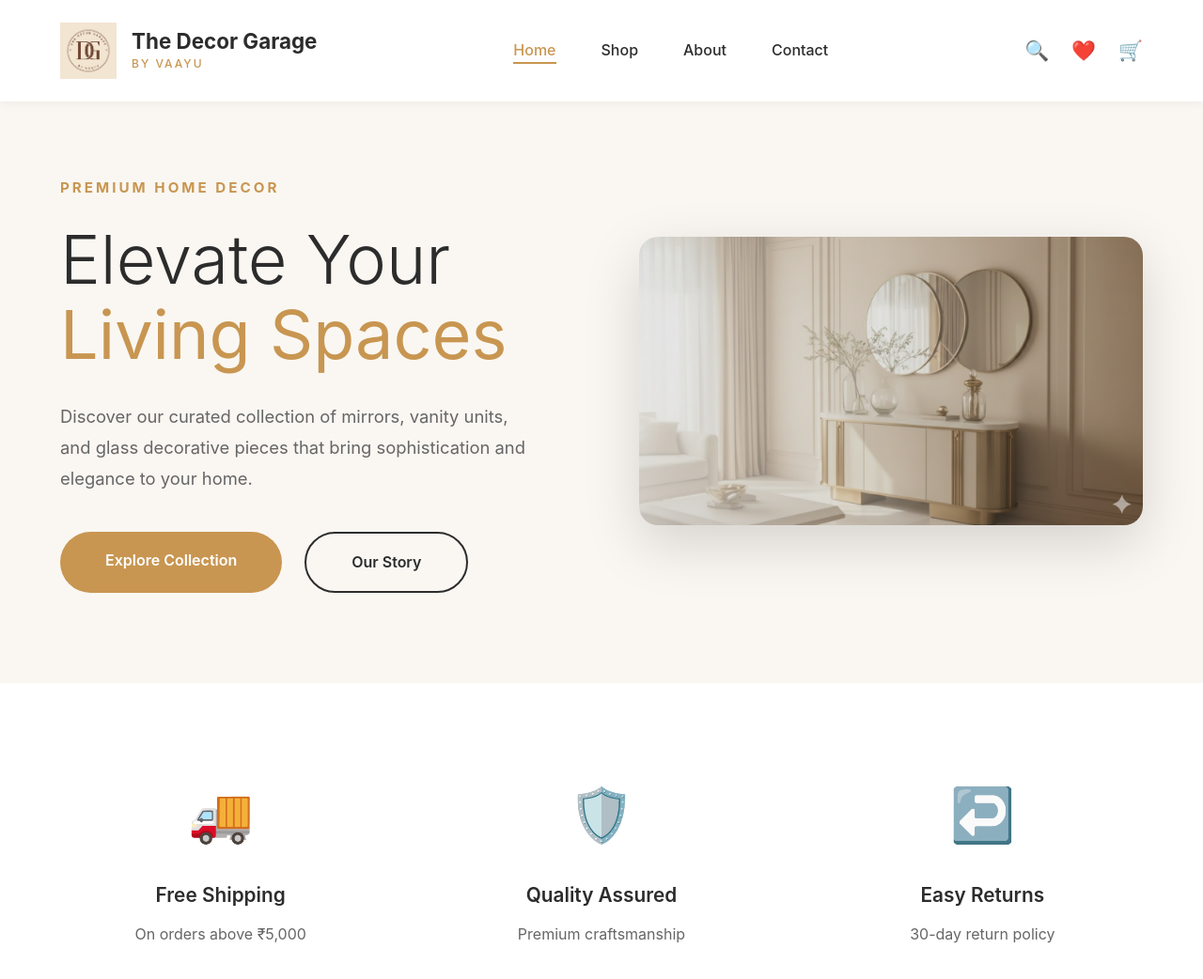
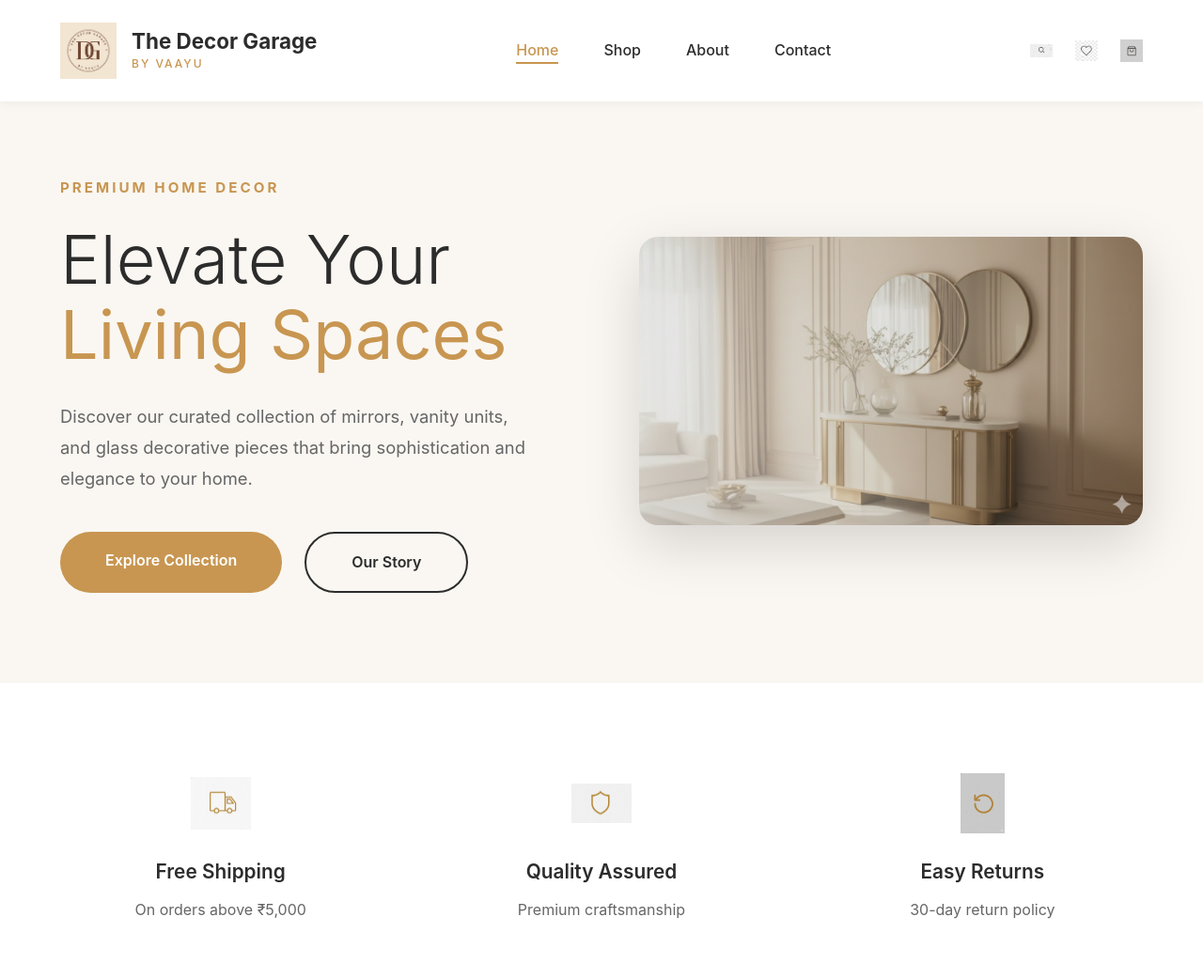
Before and after one commit to decorgaragevaayu-collab/thedecorgarage_trial1, a plain HTML site: page index.html in a window 1280 px wide. Shown: the top 1042 px of the page at 94% size. Drawn offline with Linux system fonts and the light colour scheme.

Commit message:
Replace emoji icons with professional PNG icons

```diff
--- a/css/style.css
+++ b/css/style.css
@@ -105,17 +105,31 @@ body {
 .nav-icons {
     display: flex;
     gap: 1.5rem;
-    font-size: 1.3rem;
+    align-items: center;
 }
 
 .nav-icons .icon {
     cursor: pointer;
     transition: transform 0.3s;
     text-decoration: none;
+    display: flex;
+    align-items: center;
+}
+
+.nav-icons .icon img {
+    height: 24px;
+    width: 24px;
+    object-fit: contain;
 }
 
 .nav-icons .icon:hover {
     transform: scale(1.15);
+}
+
+.nav-icons .icon img {
+    height: 24px;
+    width: 24px;
+    object-fit: contain;
 }
 
 /* Hero Section */
@@ -228,8 +242,16 @@ body {
 }
 
 .feature-icon {
-    font-size: 3.5rem;
     margin-bottom: 1.5rem;
+    display: flex;
+    justify-content: center;
+    align-items: center;
+}
+
+.feature-icon img {
+    height: 64px;
+    width: 64px;
+    object-fit: contain;
 }
 
 .feature-card h3 {
--- a/index.html
+++ b/index.html
@@ -24,9 +24,9 @@
                 <li><a href="#contact">Contact</a></li>
             </ul>
             <div class="nav-icons">
-                <a href="#" class="icon">🔍</a>
-                <a href="#" class="icon">❤️</a>
-                <a href="#" class="icon">🛒</a>
+                <a href="#" class="icon"><img src="images/search_icon.jpg" alt="Search"></a>
+                <a href="#" class="icon"><img src="images/wishlist_icon.jpg" alt="Wishlist"></a>
+                <a href="#" class="icon"><img src="images/cart_icon.jpg" alt="Cart"></a>
             </div>
         </div>
     </nav>
@@ -52,17 +52,23 @@
     <!-- Features -->
     <section class="features">
         <div class="feature-card">
-            <div class="feature-icon">🚚</div>
+            <div class="feature-icon">
+                <img src="images/shipping_icon.jpg" alt="Free Shipping">
+            </div>
             <h3>Free Shipping</h3>
             <p>On orders above ₹5,000</p>
         </div>
         <div class="feature-card">
-            <div class="feature-icon">🛡️</div>
+            <div class="feature-icon">
+                <img src="images/quality_icon.jpg" alt="Quality Assured">
+            </div>
             <h3>Quality Assured</h3>
             <p>Premium craftsmanship</p>
         </div>
         <div class="feature-card">
-            <div class="feature-icon">↩️</div>
+            <div class="feature-icon">
+                <img src="images/return_icon.jpg" alt="Easy Returns">
+            </div>
             <h3>Easy Returns</h3>
             <p>30-day return policy</p>
         </div>
```
Also changed, not shown: images/cart_icon.jpg (added), images/quality_icon.jpg (added), images/return_icon.jpg (added), images/search_icon.jpg (added), images/shipping_icon.jpg (added), images/wishlist_icon.jpg (added).
